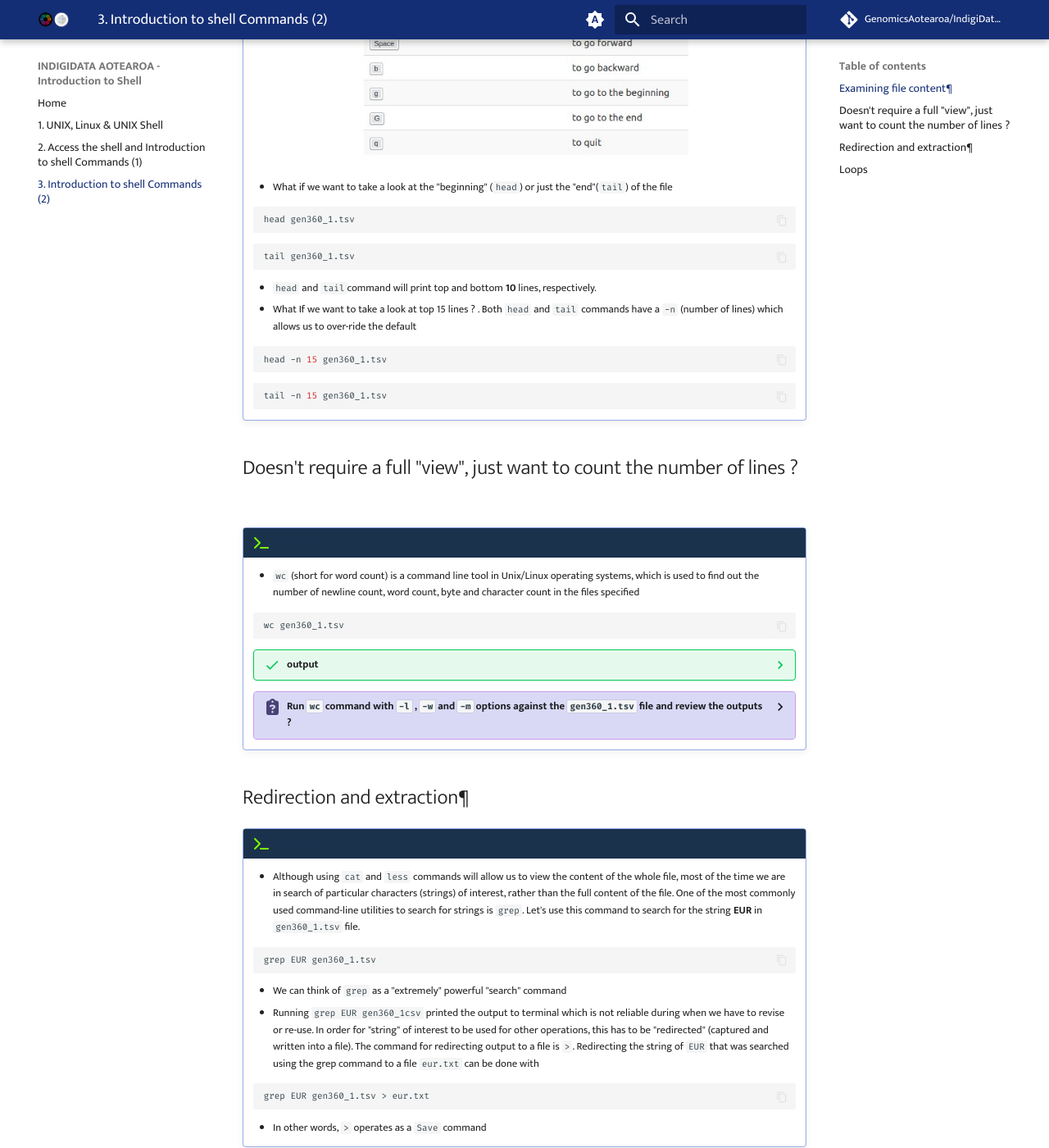
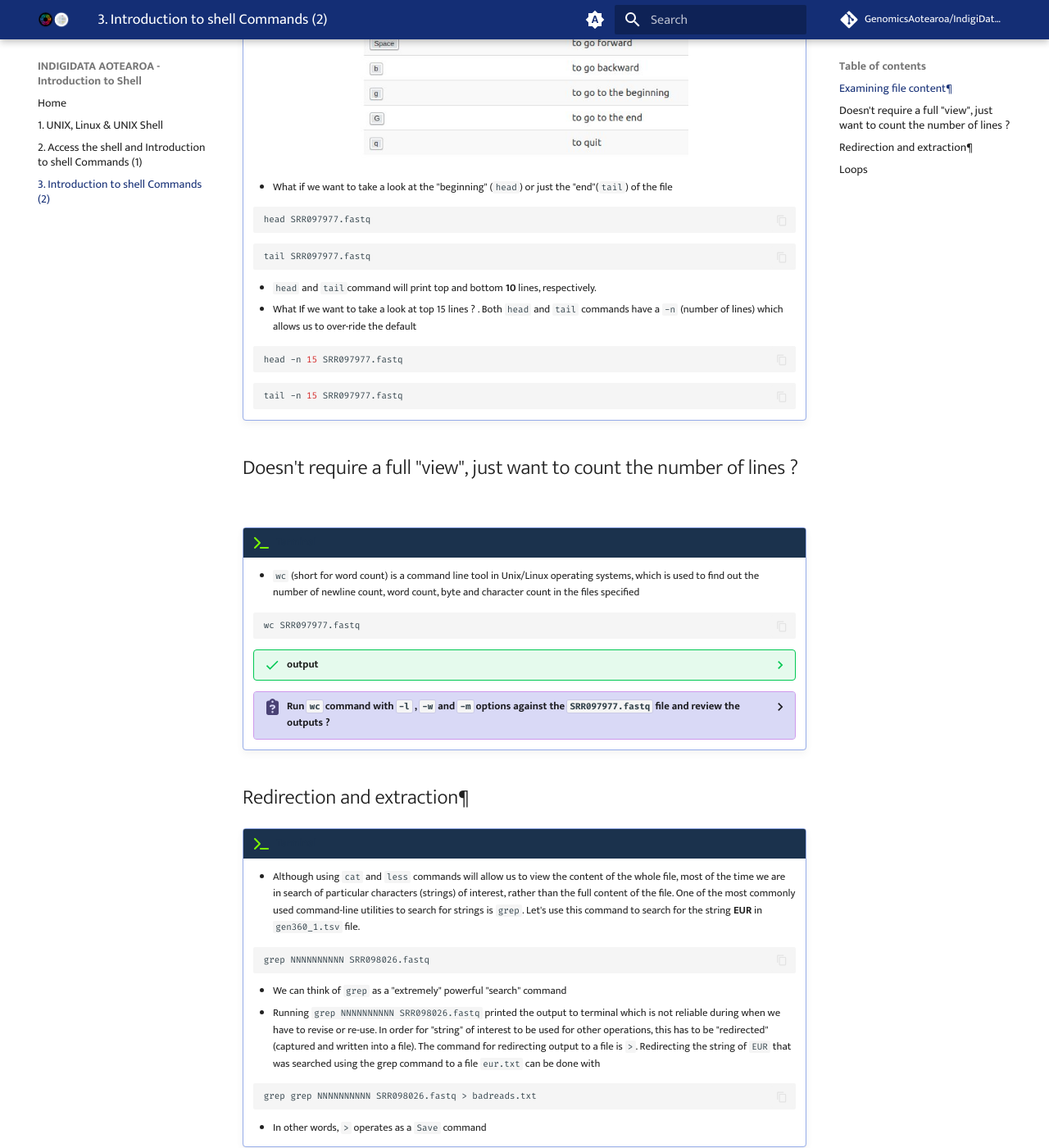
Before and after one commit to GenomicsAotearoa/IndigiDataAotearoa-IntroToShell, an MkDocs documentation site: the page built from docs/3-intro2shellcommands.md, in a window 1280 px wide and 1400 px high, scrolled down 559 px. Shown: the whole window at 82% size. Built offline with MkDocs 1.6.1 and Material for MkDocs 9.7.7, drawn with Linux system fonts in a browser that asks for light colours; comment, search, counter and statistics services are not loaded; some of the changed text lies outside the part shown.

Commit message:
update to shell_data

````diff
--- a/docs/3-intro2shellcommands.md
+++ b/docs/3-intro2shellcommands.md
@@ -10,13 +10,13 @@
     - Take a look at the content of `gen360_1.tsv` with `cat` command as below
 
     ```bash
-    cat gen360_1.tsv
+    cat SRR097977.fastq
     ```
 
     - `cat` command will print the content of the file to *display* . This is not convenient for files with a lot of rows as it **Terminals** in their default settings will not allow us to scroll all the way back to the top. Using `less` command is slightly better
 
     ```bash
-    less gen360_1.tsv
+    less SRR097977.fastq
     ```
 
     - Use <KBD>Up</KBD> and <KBD>Down</KBD> arrow keys to navigate in `less` output
@@ -26,20 +26,20 @@
     - What if we want to take a look at the "beginning" (`head`) or just the "end"(`tail`) of the file
 
     ```bash
-    head gen360_1.tsv
+    head SRR097977.fastq
     ```
     ```bash
-    tail gen360_1.tsv
+    tail SRR097977.fastq
     ```
 
     - `head` and `tail`command will print top and bottom **10** lines, respectively.
     - What If we want to take a look at top 15 lines ? . Both `head` and `tail` commands have a `-n` (number of lines) which allows us to over-ride the default
 
     ```bash
-    head -n 15 gen360_1.tsv
+    head -n 15 SRR097977.fastq
     ```
     ```bash
-    tail -n 15 gen360_1.tsv
+    tail -n 15 SRR097977.fastq
     ```
 ## Doesn't require a full "view", just want to count the number of lines ?
 
@@ -47,18 +47,18 @@
     - `wc` (short for word count) is a command line tool in Unix/Linux operating systems, which is used to find out the number of newline count, word count, byte and character count in the files specified
 
     ```bash
-    wc gen360_1.tsv
+    wc SRR097977.fastq
     ```
     ??? success "output"
         ```bash
-        1500  3000 25504 gen360_1.tsv
+        996  1992 47552 SRR097977.fastq
         ```
 
-        - `1500` : Number of lines
-        - `3000` : Number of Words
-        - `25504` : Number of bytes
+        - `996` : Number of lines
+        - `1992` : Number of Words
+        - `47552` : Number of bytes
 
-    ??? clipboard-question "Run `wc` command with `-l` , `-w` and `-m`  options against the `gen360_1.tsv` file and review the outputs ?"
+    ??? clipboard-question "Run `wc` command with `-l` , `-w` and `-m`  options against the `SRR097977.fastq` file and review the outputs ?"
 
 ## Redirection and extraction¶
 
@@ -67,14 +67,14 @@
     - Although using `cat` and `less` commands will allow us to view the content of the whole file, most of the time we are in search of particular characters (strings) of interest, rather than the full content of the file. One of the most commonly used command-line utilities to search for strings is `grep`. Let's use this command to search for the string **EUR**  in `gen360_1.tsv` file.
 
     ```bash
-    grep EUR gen360_1.tsv
+    grep NNNNNNNNNN SRR098026.fastq
     ```
 
     - We can think of `grep` as a "extremely" powerful "search" command
-    - Running `grep EUR gen360_1csv` printed the output to terminal which is not reliable during when we have to revise or re-use. In order for "string" of interest to be used for other operations, this has to be "redirected" (captured and written into a file). The command for redirecting output to a file is `>`. Redirecting the string of `EUR` that was searched using the grep command to a file `eur.txt` can be done with
+    - Running `grep NNNNNNNNNN SRR098026.fastq` printed the output to terminal which is not reliable during when we have to revise or re-use. In order for "string" of interest to be used for other operations, this has to be "redirected" (captured and written into a file). The command for redirecting output to a file is `>`. Redirecting the string of `EUR` that was searched using the grep command to a file `eur.txt` can be done with
 
     ```bash
-    grep EUR gen360_1.tsv > eur.txt
+    grep grep NNNNNNNNNN SRR098026.fastq > badreads.txt
     ```
 
     - In other words, `>` operates as a `Save` command
@@ -88,19 +88,19 @@ Therefore three basic loop constructs in `bash` scripting, `for` , `while` and `
 
 !!! loop "Let's take a quick look at `for` loop"
 
-    - `shell-data` directory has two **.tsv** files
+    - `shell-data/untrimmed_fastq` directory has two **.tsv** files
     - Let's say we want to take a look at the top four lines of both files,
         - We can use `head` command with `-n 4` option and execute it to two files separately as below
 
     ```bash
-    head -n 4  gen360_1.tsv
+    head -n 4 SRR097977.fastq
     ```
     ```bash
-    head -n 4 gen360_2.tsv
+    head -n 4 SRR098026.fastq
     ```
 
     - Not so much of any issue where it's one or two files but not very convenient when we have to deal with tens or hundreds or thousands. We can use a `for` loop to execute this recursive task by using a "common" factor in filename ( or other attributes) .i.e.
-        - Identify and isolate the files by using a common factor. In this instance, we will use `.tsv` file extension
+        - Identify and isolate the files by using a common factor. In this instance, we will use `.fastq` file extension
         - Then assign the values ( filenames) of those files to what is known as a control variable
         - apply the command to control variable which is holding the values ( In this instance, file names)
     - Constructing the `for` loop
@@ -108,19 +108,19 @@ Therefore three basic loop constructs in `bash` scripting, `for` , `while` and `
         - control varialble holding the filenames will be `filename` ( this can be anything we want. )
 
     ```bash
-    for filename in *.tsv
+    for filename in *.fastq
     do
         head -n 4 ${filename}
     done
     ```
     ??? circle-check "output"
         ```bash
-        SubjectID	Population
-        Subject_0001	AFR
-        Subject_0002	EAS
-        Subject_0003	EUR
-        SubjectID	Population
-        Subject_1656	EUR
-        Subject_1657	SAS
-        Subject_1658	SAS
+        @SRR097977.1 209DTAAXX_Lenski2_1_7:8:3:710:178 length=36
+        TATTCTGCCATAATGAAATTCGCCACTTGTTAGTGT
+        +SRR097977.1 209DTAAXX_Lenski2_1_7:8:3:710:178 length=36
+        CCCCCCCCCCCCCCC>CCCCC7CCCCCCACA?5A5<
+        @SRR098026.1 HWUSI-EAS1599_1:2:1:0:968 length=35
+        NNNNNNNNNNNNNNNNCNNNNNNNNNNNNNNNNNN
+        +SRR098026.1 HWUSI-EAS1599_1:2:1:0:968 length=35
+        !!!!!!!!!!!!!!!!#!!!!!!!!!!!!!!!!!!
         ```
````
